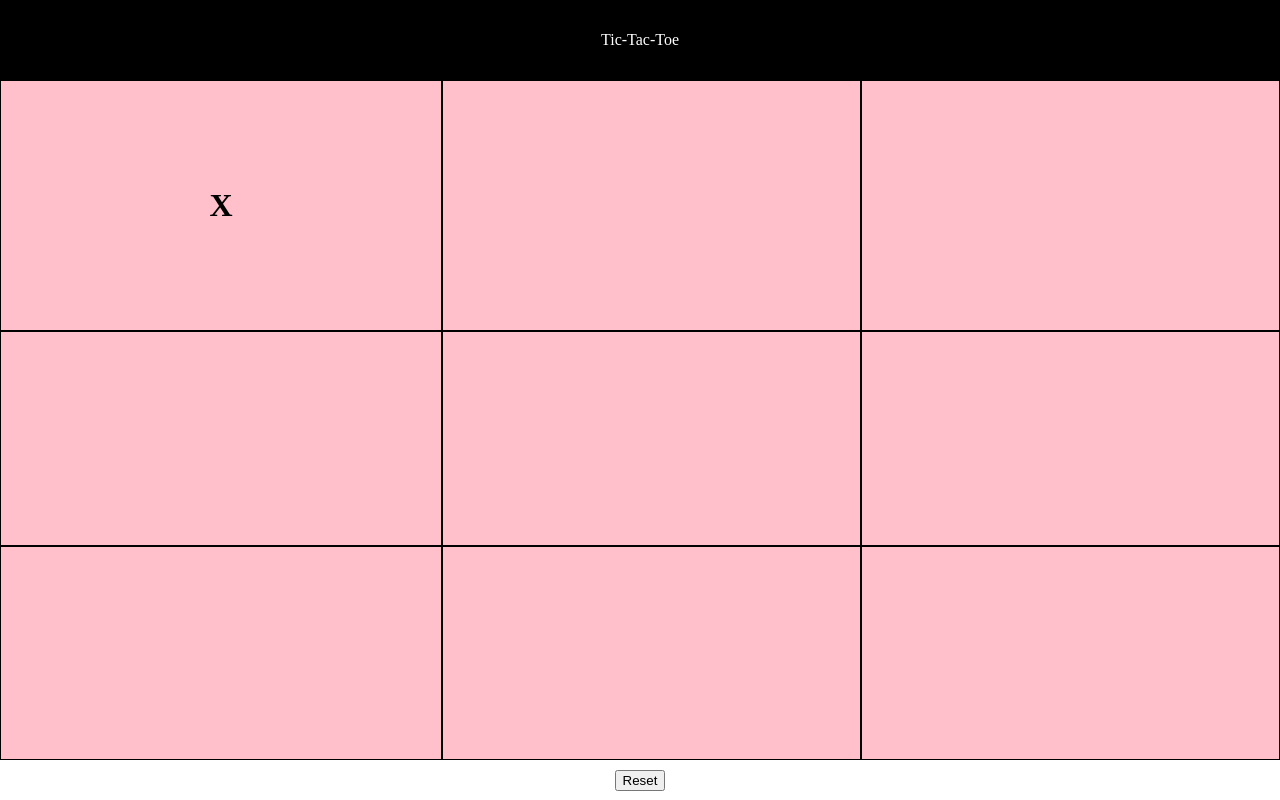
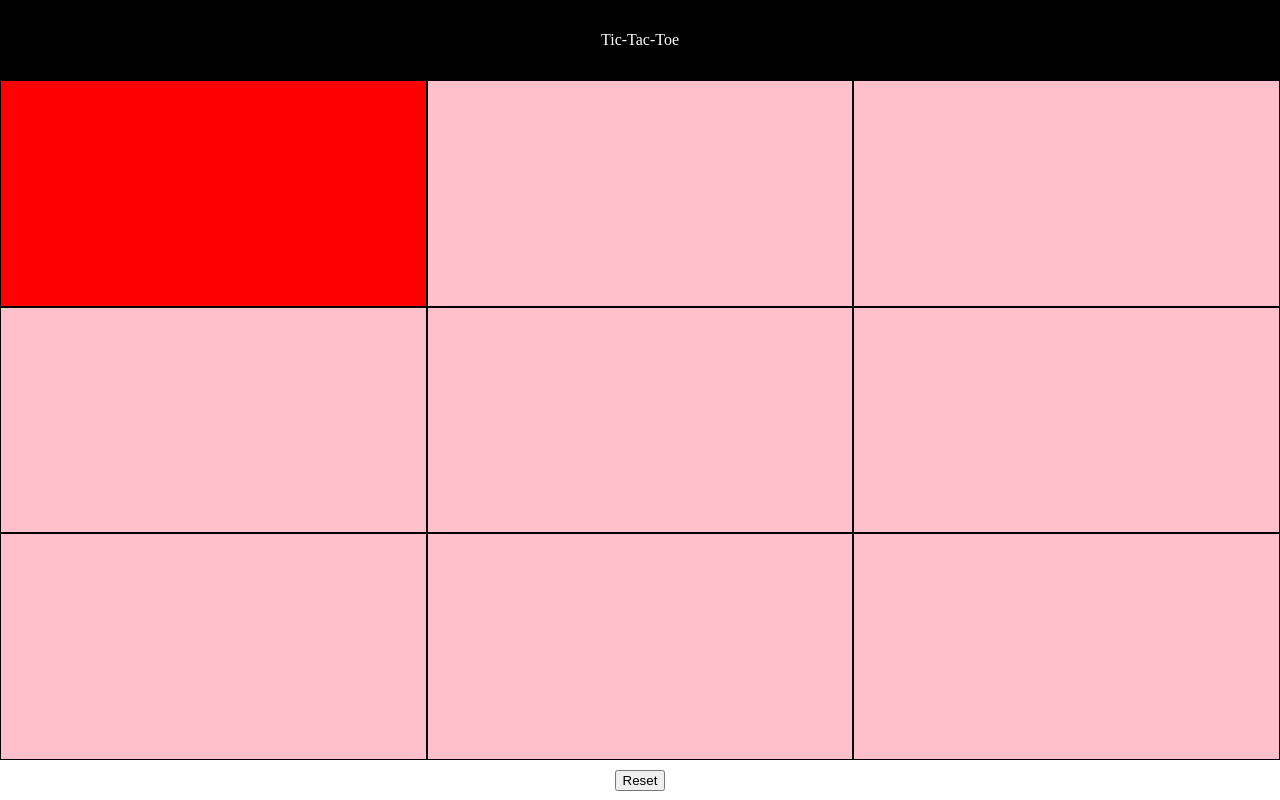
Before and after one commit to cureiosity/tic-tac-toe, a plain HTML site: page index.html in a window 1280 px wide. Both pictures are taken after a click on the element 213 px from the left and 193 px from the top of the page. Drawn offline with Linux system fonts and the light colour scheme.

Commit message:
change o's and x's to red and blue, change cursor to pointer on ttt squares

```diff
--- a/style.css
+++ b/style.css
@@ -51,6 +51,7 @@ footer {
   display: flex;
   justify-content: center;
   align-items: center;
+  cursor: pointer;
 }
 
 #box1 {
@@ -93,3 +94,11 @@ footer {
   background-color: #149902;
   color: #fff;
 }
+
+.player-red{
+  background-color: red;
+}
+
+.player-blue{
+  background-color: blue;
+}
--- a/tictactoe.js
+++ b/tictactoe.js
@@ -20,13 +20,9 @@ function toggleHighlight(e) {
 let clickCount = 0
 function markSquare(e) {
   clickCount++
-  let filler = null
-  if (clickCount % 2 === 0) {
-    filler = "O"
+  if (clickCount % 2 !== 0) {
+    e.target.classList.add("player-red")
   } else {
-    filler = "X"
+    e.target.classList.add("player-blue")
   }
-  const playerMark = document.createElement("h1")
-  playerMark.innerText = filler
-  e.target.appendChild(playerMark)
 }
```
